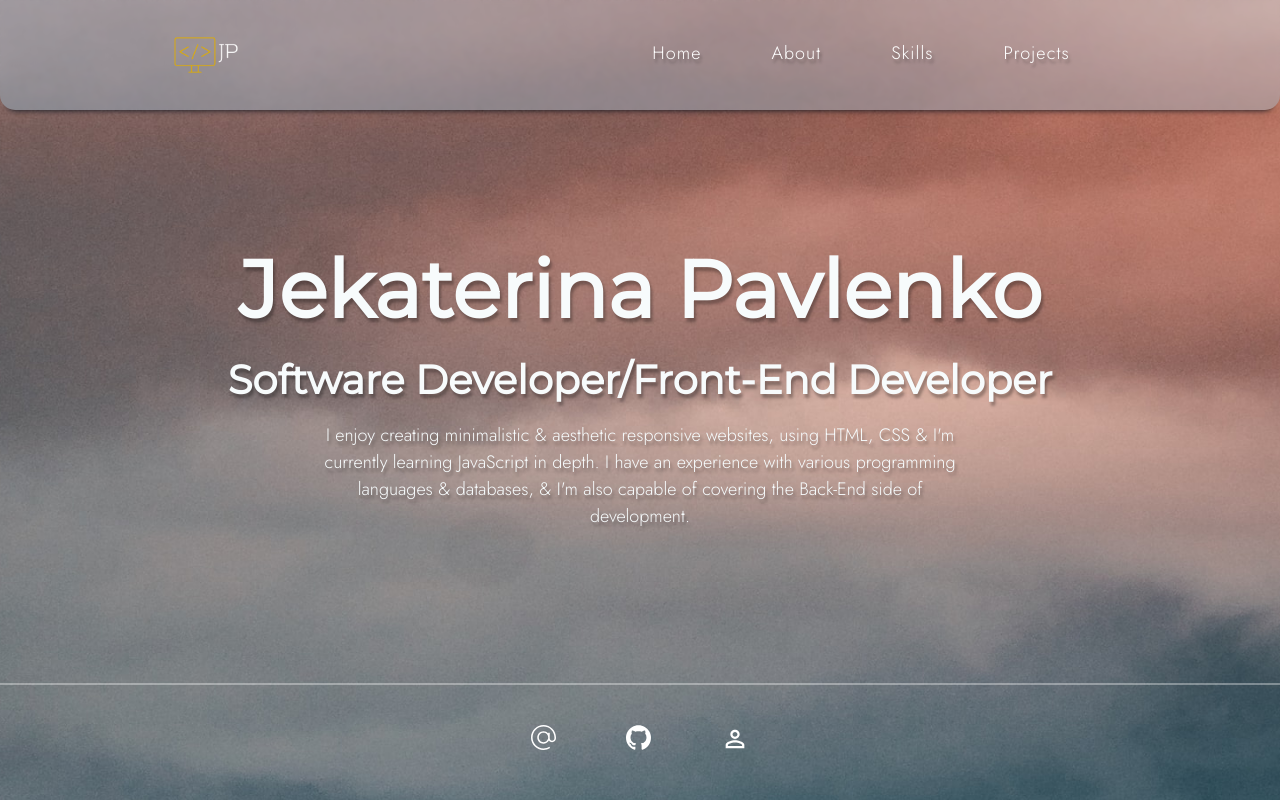
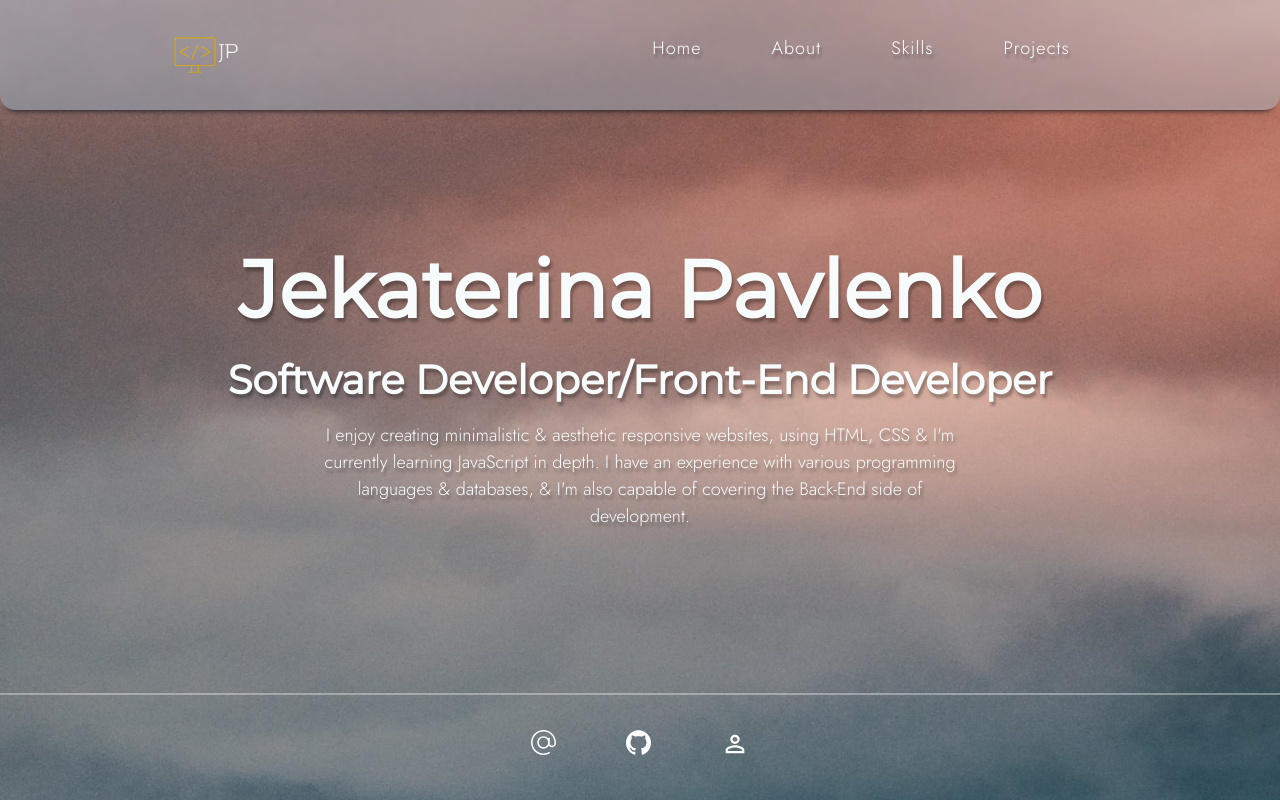
Before and after one commit to katpav/Portfolio, a plain HTML site: page index.html in a window 1280 px wide. Shown: the top 800 px of the page. Drawn offline with Linux system fonts and the light colour scheme.

Commit message:
footer update

```diff
--- a/styles.css
+++ b/styles.css
@@ -67,14 +67,11 @@ nav ul, footer ul {
   justify-content: center;
 }
 
-nav ul li, footer ul li {
+nav ul li a, footer ul li a{
   display: inline-block;
-  padding: 20px;
-}
-
-nav ul li a, footer ul li a{
   color: white;
   padding: 15px;
+  margin: 0 20px;
   letter-spacing: .06em;
   text-decoration: none;
 }
```
